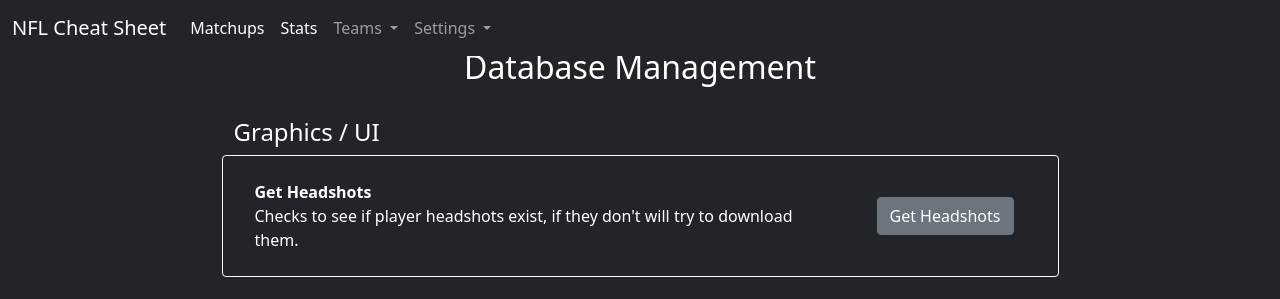
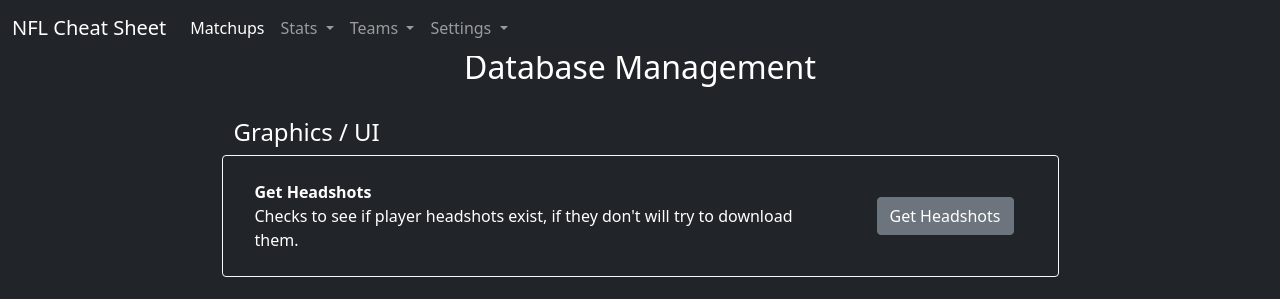
Before and after one commit to kjeverson/CheatSheet, a Flask app: page /db in a window 1280 px wide. Shown: the top 299 px of the page. Run offline with Flask 2, Linux system fonts and the light colour scheme; data that the repository does not hold is empty; some libraries are stand-ins or nearby versions.

Commit message:
Initial compare tool, navbar/dropdown addition.

```diff
--- a/templates/base.html
+++ b/templates/base.html
@@ -26,8 +26,15 @@
         <li class="nav-item">
           <a class="nav-link active" aria-current="page" href="{{ url_for('matchups') }}" >Matchups</a>
         </li>
-        <li class="nav-item">
-          <a class="nav-link active" aria-current="page" href="{{ url_for('stats') }}" >Stats</a>
+        <!-- Stats Dropdown -->
+        <li class="nav-item dropdown dropdown-dark">
+          <a class="nav-link dropdown-toggle" href="#" id="statsDropdown" role="button" data-bs-toggle="dropdown" aria-expanded="false">
+            Stats
+          </a>
+          <ul class="dropdown-menu dropdown-menu-dark" aria-labelledby="statsDropdown">
+            <li><a class="dropdown-item" href="{{ url_for('stats') }}">Leaders</a></li>
+            <li><a class="dropdown-item" href="">Compare Tool</a></li>
+          </ul>
         </li>
         <!-- Teams Dropdown -->
         <li class="nav-item dropdown">
```
